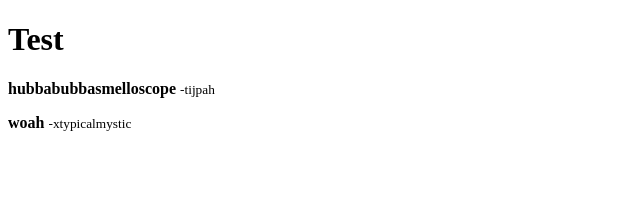
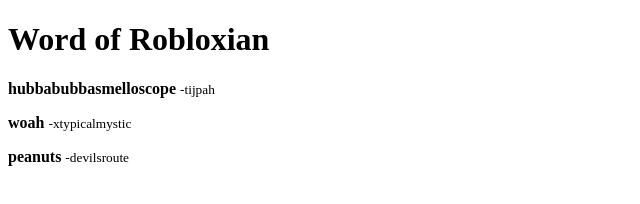
Before and after one commit to WellCoolOK/Modeling-Portfolio.io, a plain HTML site: page index.html in a window 1280 px wide. Shown: the whole page, without its empty margins (0-640 px from the left). Drawn offline with Linux system fonts and the light colour scheme.

Commit message:
Added devilsroute's word

```diff
--- a/index.html
+++ b/index.html
@@ -2,12 +2,13 @@
 <html lang="en">
 <head>
   <meta charset="UTF-8">
-  <title>Test</title>
+  <title>Word of Robloxian</title>
   <link rel="stylesheet" href="style.css">
 </head>
 <body>
-  <h1>Test</h1>
+  <h1>Word of Robloxian</h1>
   <p><b>hubbabubbasmelloscope</b> <small>-tijpah</small></p>
   <p><b>woah</b> <small>-xtypicalmystic</small></p>
+  <p><b>peanuts</b> <small>-devilsroute</small></p>
 </body>
 </html>
```
